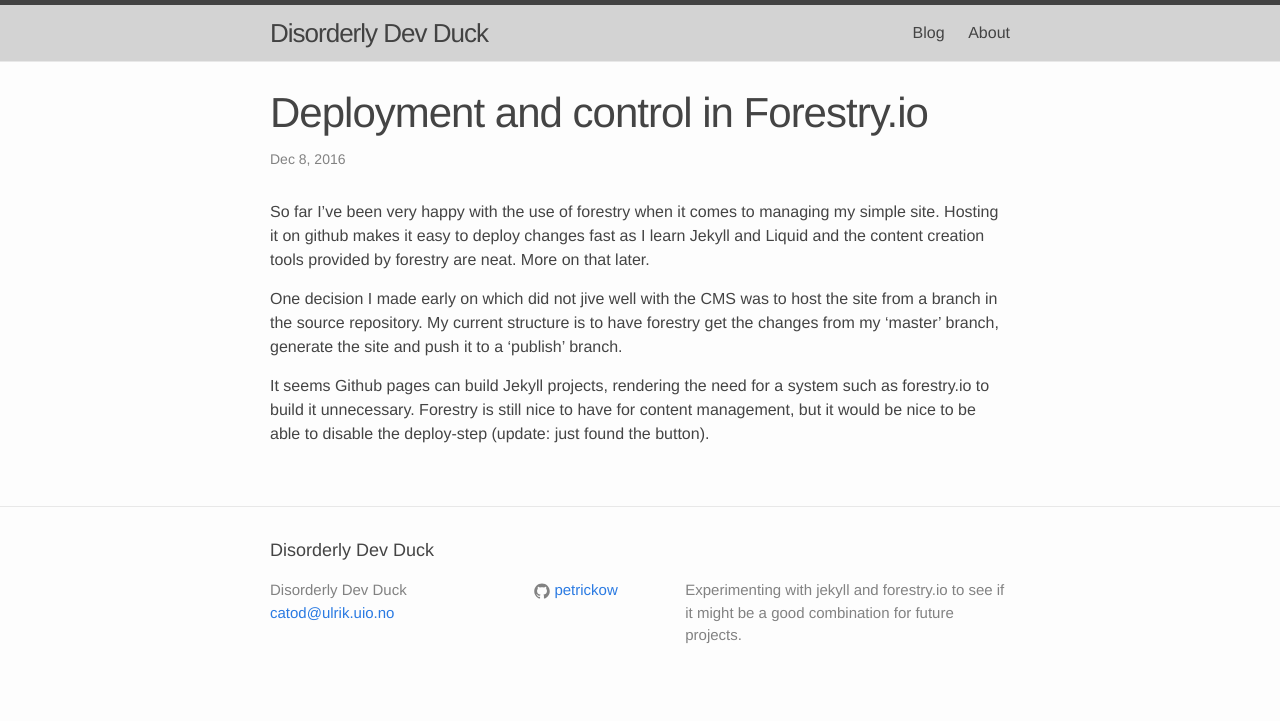
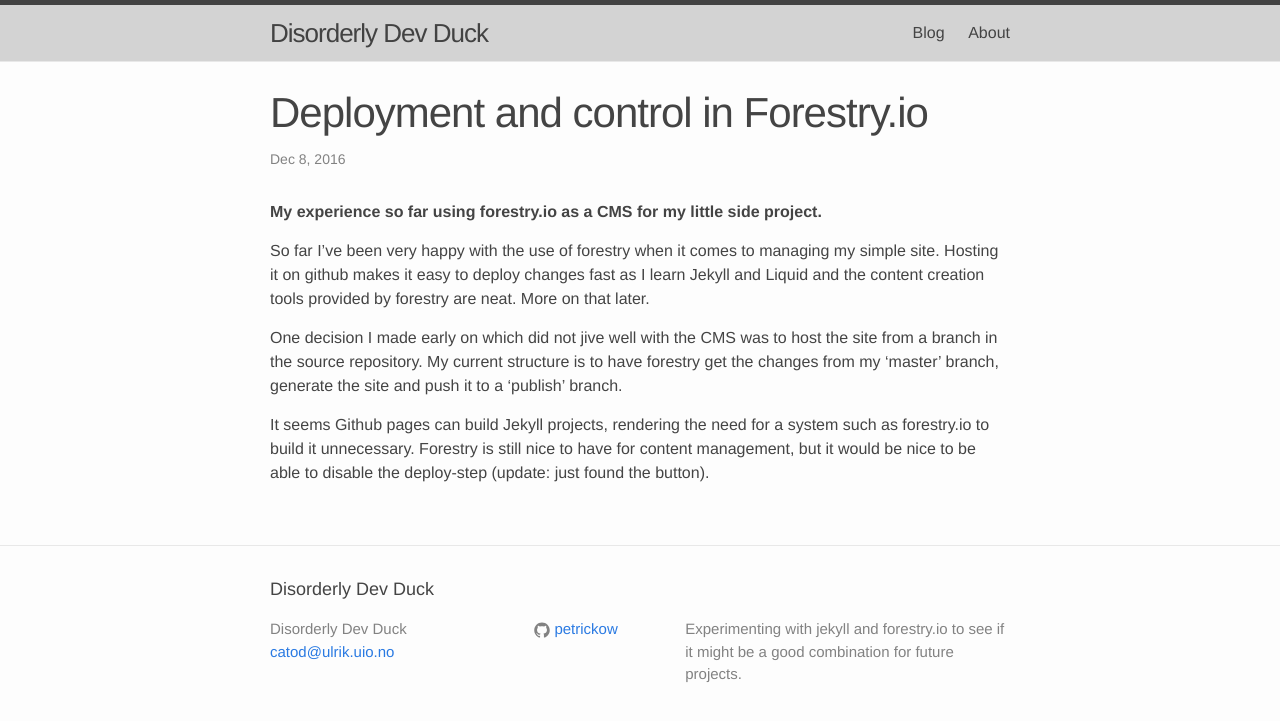
Before and after one commit to petrickow/petrickow.github.io, a Jekyll site: the page built from _posts/2016-12-08-forestry-io.md, in a window 1280 px wide. Shown: the top 721 px of the page. Built offline with Jekyll 4.4.1, drawn with Linux system fonts in a browser that asks for light colours.

Commit message:
added categories and ingress to post

```diff
--- a/_posts/2016-12-08-forestry-io.md
+++ b/_posts/2016-12-08-forestry-io.md
@@ -2,6 +2,10 @@
 title: Deployment and control in Forestry.io
 date: '2016-12-08 09:55:04'
 layout: post
+categories:
+- jekyll forestry.io
+ingress:
+- My experience so far using forestry.io as a CMS for my little side project.
 ---
 So far I've been very happy with the use of forestry when it comes to managing my simple site. Hosting it on github makes it easy to deploy changes fast as I learn Jekyll and Liquid and the content creation tools provided by forestry are neat. More on that later.
 
```
